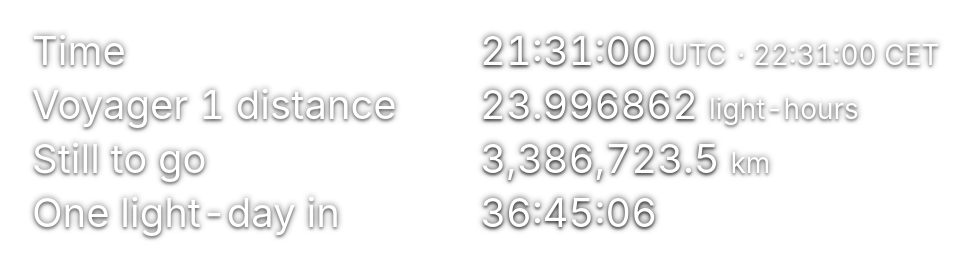
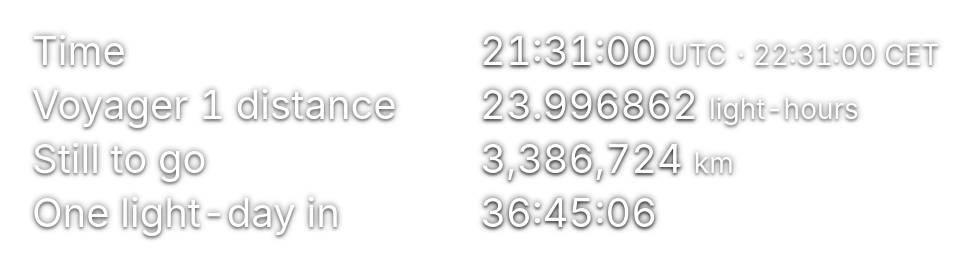
Before and after one commit to tammojan/vgr1_gui, a plain HTML site: page overlay.html in a window 1280 px wide. Shown: the whole page, without its empty margins (0-973 px from the left). Drawn offline with Linux system fonts and the light colour scheme.

Commit message:
Update defaults in overlay

```diff
--- a/overlay.html
+++ b/overlay.html
@@ -57,7 +57,7 @@
    ========================================================================== */
 const P = new URLSearchParams(location.search);
 const DECIMALS = parseInt(P.get("dec") || "6", 10);
-const KMDEC = parseInt(P.get("kmdec") || "1", 10);
+const KMDEC = parseInt(P.get("kmdec") || "0", 10);
 const SHOW_LOCAL = P.get("local") !== "0";
 const AT = P.get("at") ? Date.parse(P.get("at")) / 1000 - Date.now() / 1000 : null;  // rehearsal offset [s]
 const USE_DATA = P.get("clock") !== "local" && AT === null;
```
